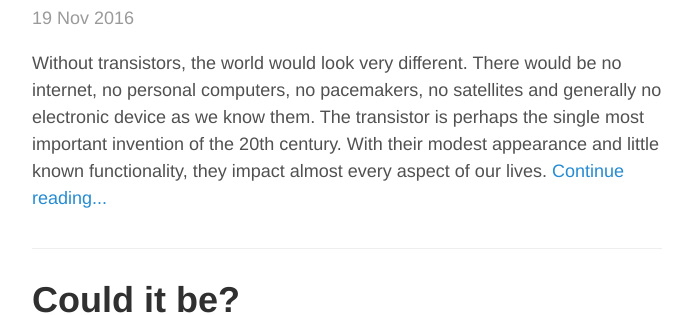
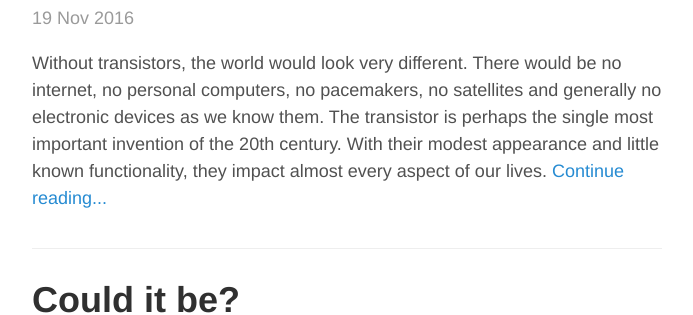
Before and after one commit to aoghina/aoghina.github.io, a Jekyll site: the page built from index.html, in a window 1280 px wide and 900 px high. Shown: the part 158-473 px from the top of the window, without its empty margins (293-986 px from the left). Built offline with Jekyll 4.4.1, drawn with Linux system fonts in a browser that asks for light colours; the list of posts is cut into pages by our own code.

Commit message:
Update transistor

```diff
--- a/_posts/2016-11-19-a-tribute-to-the-transistor.md
+++ b/_posts/2016-11-19-a-tribute-to-the-transistor.md
@@ -5,7 +5,7 @@
 lang: en
 ---
 
-Without transistors, the world would look very different. There would be no internet, no personal computers, no pacemakers, no satellites and generally no electronic device as we know them. The transistor is perhaps the single most important invention of the 20th century. With their modest appearance and little known functionality, they impact almost every aspect of our lives.
+Without transistors, the world would look very different. There would be no internet, no personal computers, no pacemakers, no satellites and generally no electronic devices as we know them. The transistor is perhaps the single most important invention of the 20th century. With their modest appearance and little known functionality, they impact almost every aspect of our lives.
 
 <!--more-->
 
@@ -26,7 +26,7 @@
 ![Transistor AND gate](/assets/transistor-and-gate.gif "Transistor AND gate")
 <sup>AND gate where the OUT signal is the logical AND between the A and B input signals</sup>
 
-The transistor was not the first device capable of this behavior. Before it, vacuum tubes were used for similar purposes, achieved however through a different physical process. But vacuum tubes are bigger, less efficient, less reliable, less durable and more expensive than transistors. It was the invention of the small, cheap and efficient transistor at Bell Labs in 1947 by John Bardeen, William Shockley and Walter Brattain that revolutionized the field of electronics. It allowed the integration of ever-increasing numbers of tiny transistors into small integrated circuits and its wide range of applications.
+The transistor was not the first component capable of this behavior. Before it, vacuum tubes were used for similar purposes, achieved however through a different physical process. But vacuum tubes are bigger, less efficient, less reliable, less durable and more expensive than transistors. It was the invention of the small, cheap and efficient transistor at Bell Labs in 1947 by John Bardeen, William Shockley and Walter Brattain that revolutionized the field of electronics. It allowed the integration of ever-increasing numbers of tiny transistors into small integrated circuits and its wide range of applications.
 
 One of the first integrated circuit-based computers was the Apollo Guidance Computer, that made possible the moon landing. It had 4,100 integrated circuits and a total of around 12,000 transistors. The modern microprocessors have billions of them. These ubiquitously smart devices we casually carry around are capable of tremendous amounts of computation. For what we chose to use their capabilities is another matter.
 
```
